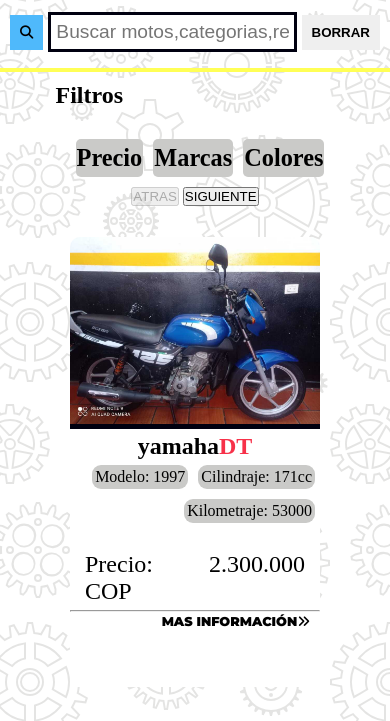
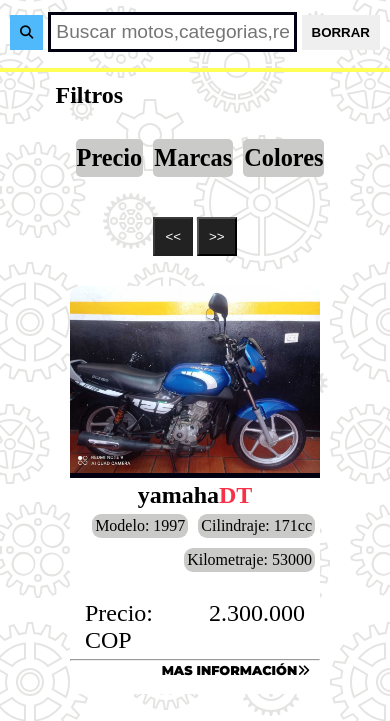
Before and after one commit to haderCabreraa/webPageJOVIMOTOS, a plain HTML site: page toSalePage.html in a window 390 px wide. Shown: the part 78-799 px from the top of the page. Drawn offline with Linux system fonts and the light colour scheme.

Commit message:
responsive pageToSale 100%

```diff
--- a/toSalePage.css
+++ b/toSalePage.css
@@ -96,6 +96,9 @@
 .filtros li {
     padding: 10px 0;
 }
+.filtros li ul li{
+    cursor: pointer;
+}
 .filtros li ul li:hover{
 
     background-color: #cacac8;
@@ -106,10 +109,16 @@
 }
 
 /*DISEÑO MAIN*/
+.colorear button {
+    padding: 10px;
+    background-color: #222222;
+    color: #fff;
+    cursor: pointer;
+}
 .central{
     border-bottom: 4px solid #b6846b;
     display: grid;
-    grid-template-rows: 20px auto 20px;
+    grid-template-rows: max-content auto max-content;
     height: 100%;
     text-align: center;
     padding: 10px 0;
@@ -124,6 +133,7 @@
 
 .botones1{
     grid-row: 1 /2;
+
 }
 .botones2{
     grid-row: 3 /4;
@@ -143,7 +153,8 @@
     border-top-left-radius: 10px;
     background-color: #fff;
     text-align: right;
-    height: 450px;
+    height: max-content;
+    padding-bottom: 15px;
 }
 .newsCards > article:hover {
     box-shadow: 0px 10px 30px 2px #000010 ;
@@ -402,6 +413,7 @@
     /*CREANDO MENU DESPLEGABLE*/
     .filtros{
         margin: auto;
+        margin-bottom: 30px;
     }
     .filtros > ul li {
         font-size: 1.3rem;
--- a/toSalePage.html
+++ b/toSalePage.html
@@ -88,15 +88,15 @@
                 </nav>
         </div>
         <div class="central">
-            <div class="botones1">
-                <button class="atras">ATRAS</button>
-                <button class="siguiente">SIGUIENTE</button>
+            <div class="botones1 colorear">
+                <button class="atras"><<</button>
+                <button class="siguiente">>></button>
             </div>
             <div class="newsCards">
             </div>
-            <div class="botones2">
-                <button class="atras1">ATRAS</button>
-                <button class="siguiente1">SIGUIENTE</button>
+            <div class="botones2 colorear">
+                <button class="atras1"><<</button>
+                <button class="siguiente1">>></button>
             </div>
         </div>
 
```
